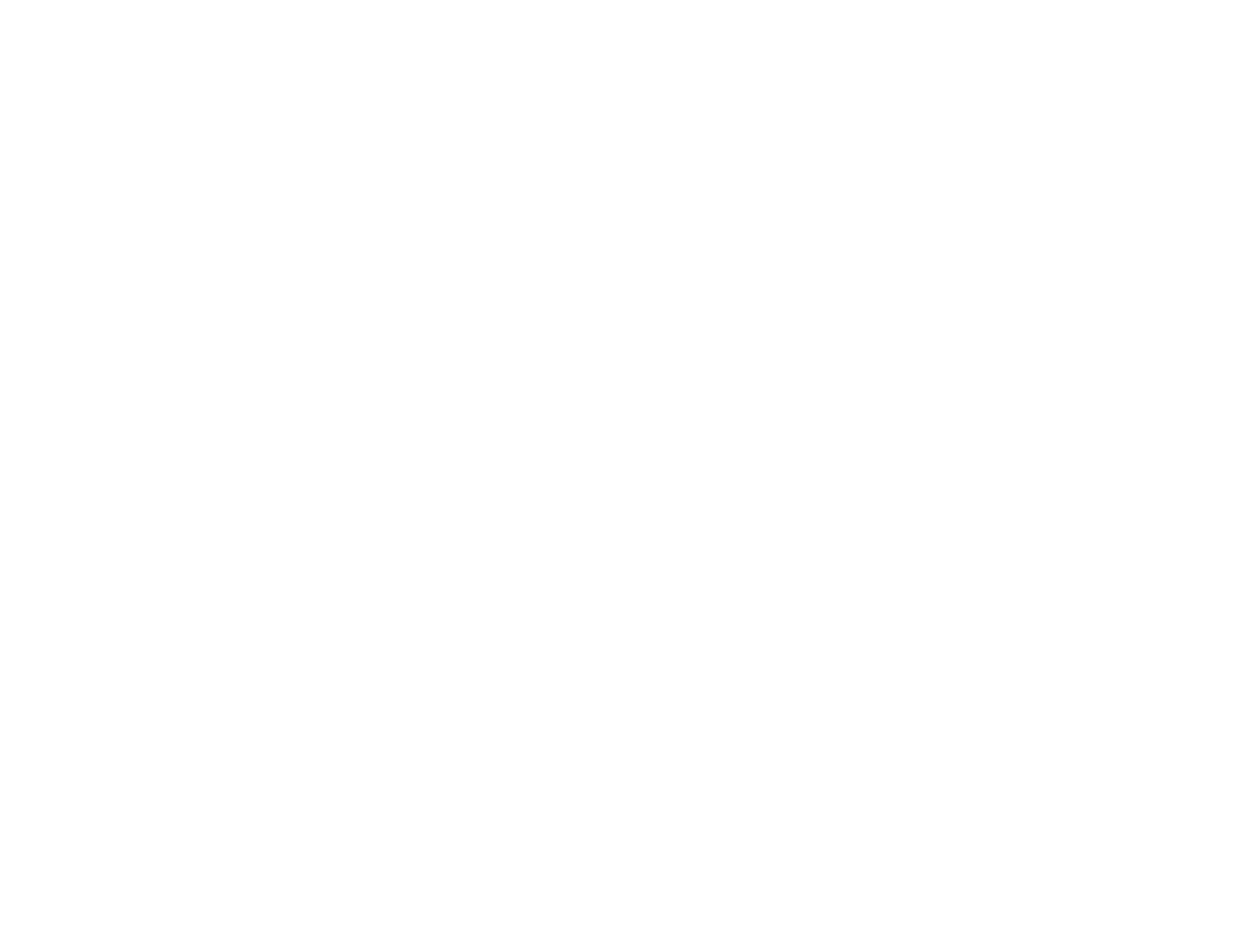
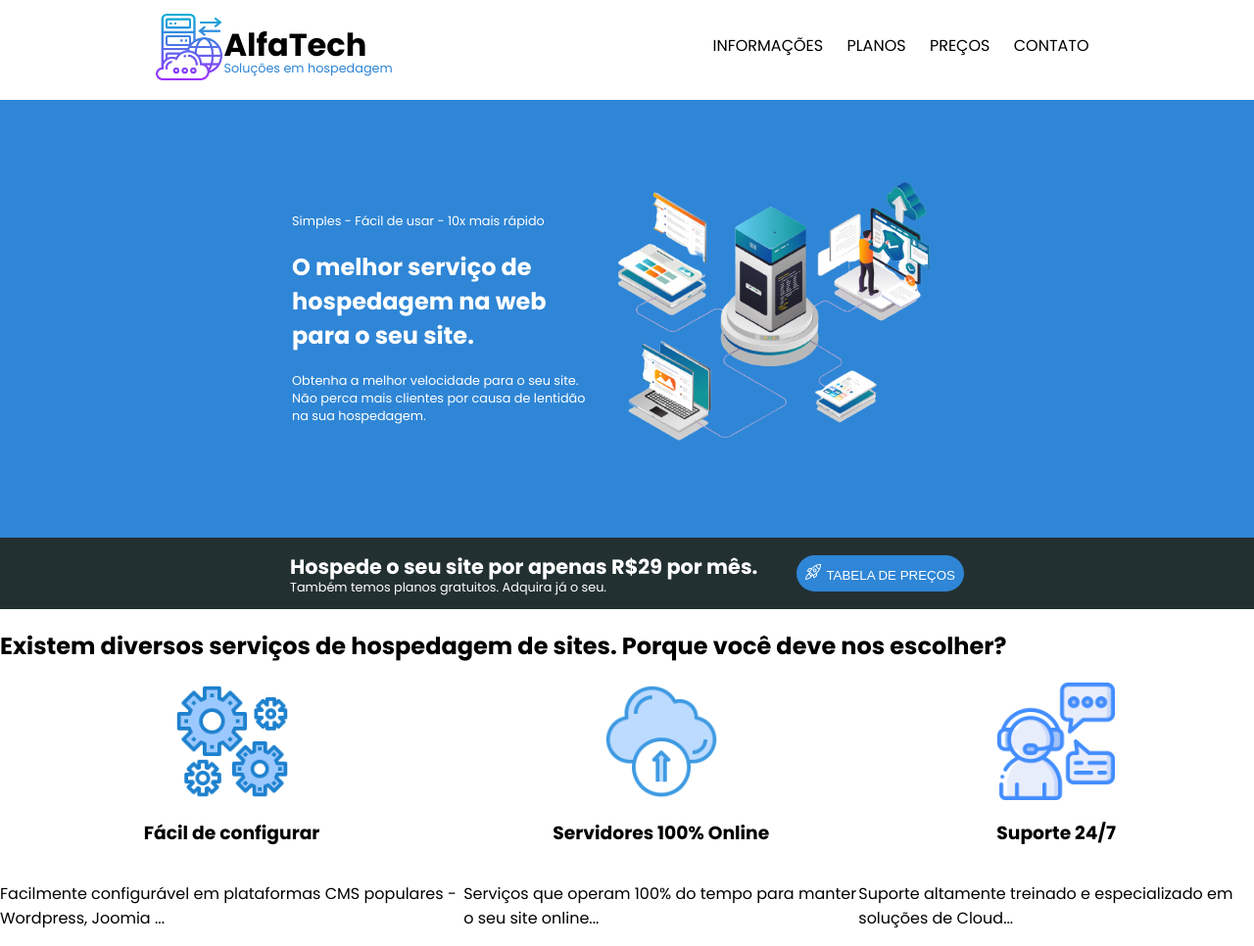
Before and after one commit to AurelioAlves4002/provedor-de-hospedagens, a plain HTML site: page index.html in a window 1280 px wide. Shown: the whole page at 98% size. Before the commit the page ends 800 px from the top, so only its background shows below. Drawn offline with Linux system fonts and the light colour scheme.

Commit message:
criei o cabeçalho com a navegação, criei a seção banner, seção anuncio e comecei a seção de informações

```diff
--- a/index.html
+++ b/index.html
@@ -1,12 +1,79 @@
 <!DOCTYPE html>
 <html lang="pt-br">
+
 <head>
     <meta charset="UTF-8">
     <meta name="viewport" content="width=device-width, initial-scale=1.0">
     <link rel="stylesheet" href="style.css">
-    <title>Document</title>
+    <title>AlfaTech</title>
 </head>
+
 <body>
+    <header>
+        <div class="logo">
+            <div class="img-logo">
+                <img src="assets/logos/logo-icone.png" alt="logo">
+            </div> <!--Img-Logo-->
+            <div class="conteudo-logo">
+                <h1>AlfaTech</h1>
+                <p>Soluções em hospedagem</p>
+            </div> <!--Conteudo-Logo-->
+        </div> <!--Logo-->
+        <nav>
+            <a href="#">INFORMAÇÕES</a>
+            <a href="#">PLANOS</a>
+            <a href="#">PREÇOS</a>
+            <a href="#">CONTATO</a>
+        </nav>
+    </header>
 
+    <main>
+        <section class="banner">
+            <div class="conteudo-banner">
+                <p>Simples - Fácil de usar - 10x mais rápido</p>
+                <h2>O melhor serviço de hospedagem na web para o seu site.</h2>
+                <p>Obtenha a melhor velocidade para o seu site. Não perca mais clientes por causa de lentidão na sua hospedagem.</p>
+            </div> <!--conteudo-banner-->
+
+            <div class="img-banner">
+                <img src="assets/banner/imagem-banner.png" alt="banner">
+            </div> <!--img-banner-->
+        </section> <!--Banner-->
+
+        <section class="anuncio">
+            <div class="conteudo-anuncio">
+                <h2>Hospede o seu site por apenas R$29 por mês.</h2>
+                <p>Também temos planos gratuitos. Adquira já o seu.</p>
+            </div> <!--conteudo-anuncio-->
+
+            <div class="bnt-link-tabela">
+                <a href="#"><button><img src="assets/icones/icone-foguete.png">TABELA DE PREÇOS</button></a>
+            </div> <!--bnt-link-tabela-->
+        </section> <!--anuncio-->
+
+        <section class="informacoes">
+            <h2>Existem diversos serviços de hospedagem de sites. Porque você deve nos escolher?</h2>
+            <div class="card-flex">
+                <div class="card">
+                    <img src="assets/informacoes/icone-engrenagens.png">
+                    <h3>Fácil de configurar</h3>
+                    <p>Facilmente configurável em plataformas CMS populares - Wordpress, Joomia ...</p>
+                </div>
+
+                <div class="card">
+                    <img src="assets/informacoes/cloud-icone.png">
+                    <h3>Servidores 100% Online</h3>
+                    <p>Serviços que operam 100% do tempo para manter o seu site online...</p>
+                </div>
+
+                <div class="card">
+                    <img src="assets/informacoes/icone-suporte.png">
+                    <h3>Suporte 24/7</h3>
+                    <p>Suporte altamente treinado e especializado em soluções de Cloud...</p>
+                </div>
+            </div>
+        </section>
+    </main>
 </body>
+
 </html>
--- a/style.css
+++ b/style.css
@@ -1 +1,139 @@
 @charset "UTF-8";
+
+/* Gerais */
+
+@import url('https://fonts.googleapis.com/css2?family=Poppins:ital,wght@0,100;0,200;0,300;0,400;0,500;0,600;0,700;0,800;0,900;1,100;1,200;1,300;1,400;1,500;1,600;1,700;1,800;1,900&display=swap');
+
+body {
+    padding: 0;
+    margin: 0;
+    box-sizing: border-box;
+    font-family: 'Poppins';
+}
+
+/* Cabeçalho */
+
+header {
+    display: flex;
+    justify-content: space-around;
+    align-items: center;
+    margin-bottom: 10px;
+}
+
+.logo {
+    display: flex;
+    align-items: center;
+    margin-top: 10px;
+}
+
+.logo img {
+    max-width: 70px;
+}
+
+.logo h1 {
+    margin-bottom: 0;
+    line-height: 30px;
+}
+
+.logo p {
+    margin-top: 0;
+    font-size: 0.8rem;
+    color: #2f86d6;
+}
+
+nav a {
+    text-decoration: none;
+    color: black;
+    padding: 0px 10px;
+}
+
+nav a:hover {
+    color: #2f86d6;
+}
+
+/* Banner */
+
+.banner {
+    display: flex;
+    align-items: center;
+    justify-content: center;
+    background-color: #2f86d6;
+    padding: 60px 120px;
+}
+
+.conteudo-banner {
+    color: white;
+    max-width: 300px;
+}
+
+.conteudo-banner p{
+    font-size: 0.8rem;
+}
+
+.img-banner img{
+    max-height: 40vh;
+}
+
+/* Anuncio */
+
+.anuncio {
+    display: flex;
+    align-items: center;
+    justify-content: center;
+    gap: 40px;
+    background-color: #233032;
+}
+
+.conteudo-anuncio {
+    color: white;
+    max-width: 500px;
+}
+
+.conteudo-anuncio h2 {
+    font-size: 1.3rem;
+    line-height: 25px;
+    margin-bottom: 0;
+}
+
+.conteudo-anuncio p {
+    margin-top: 0;
+    font-size: 0.8rem;
+}
+
+.bnt-link-tabela button {
+    padding: 9px;
+    text-align: center;
+    background-color: #2f86d6;
+    color: white;
+    border: 0;
+    border-radius: 30px;
+    transition: .5s;
+    cursor: pointer;
+}
+
+.bnt-link-tabela button:hover {
+    box-shadow: 1px 1px 8px #2f85d689;
+    transform: scale(1.05);
+}
+
+.bnt-link-tabela img {
+    margin-right: 5px;
+}
+
+/* informações */
+
+.card-flex {
+    display: flex;
+    justify-content: center;
+    align-items: center;
+}
+
+.card-flex .card {
+    display: flex;
+    flex-direction: column;
+    align-items: center;
+}
+
+.card-flex .card img {
+    max-height: 120px;
+}
```
